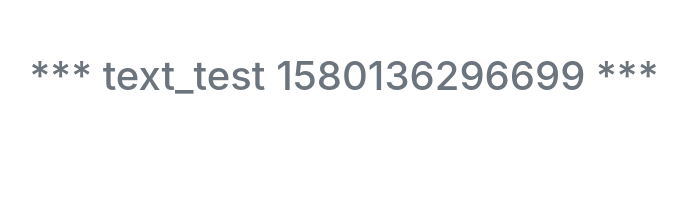
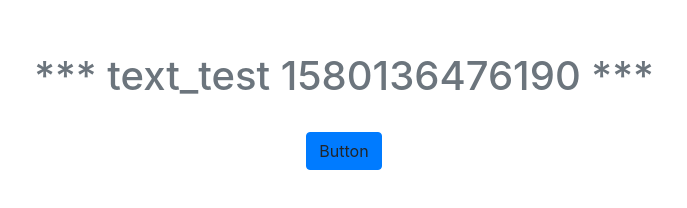
Before and after one commit to joshMilano/psite, a website: page src/test_page_one.html in a window 1280 px wide. Shown: the whole page, without its empty margins (296-983 px from the left). Drawn offline with nearby package versions, Linux system fonts and the light colour scheme.

Commit message:
pingendo-contrib

```diff
--- a/src/test_page_one.html
+++ b/src/test_page_one.html
@@ -17,7 +17,7 @@
     <div class="container">
       <div class="row">
         <div class="col-md-12 text-center editable">
-          <h1 class="pb-4 text-secondary p-1">*** text_test 1580136296699 ***</h1>
+          <h1 class="pb-4 text-secondary p-1">*** text_test 1580136476190 ***</h1><a class="btn btn-primary pi-draggable">Button</a>
         </div>
       </div>
     </div>
```
